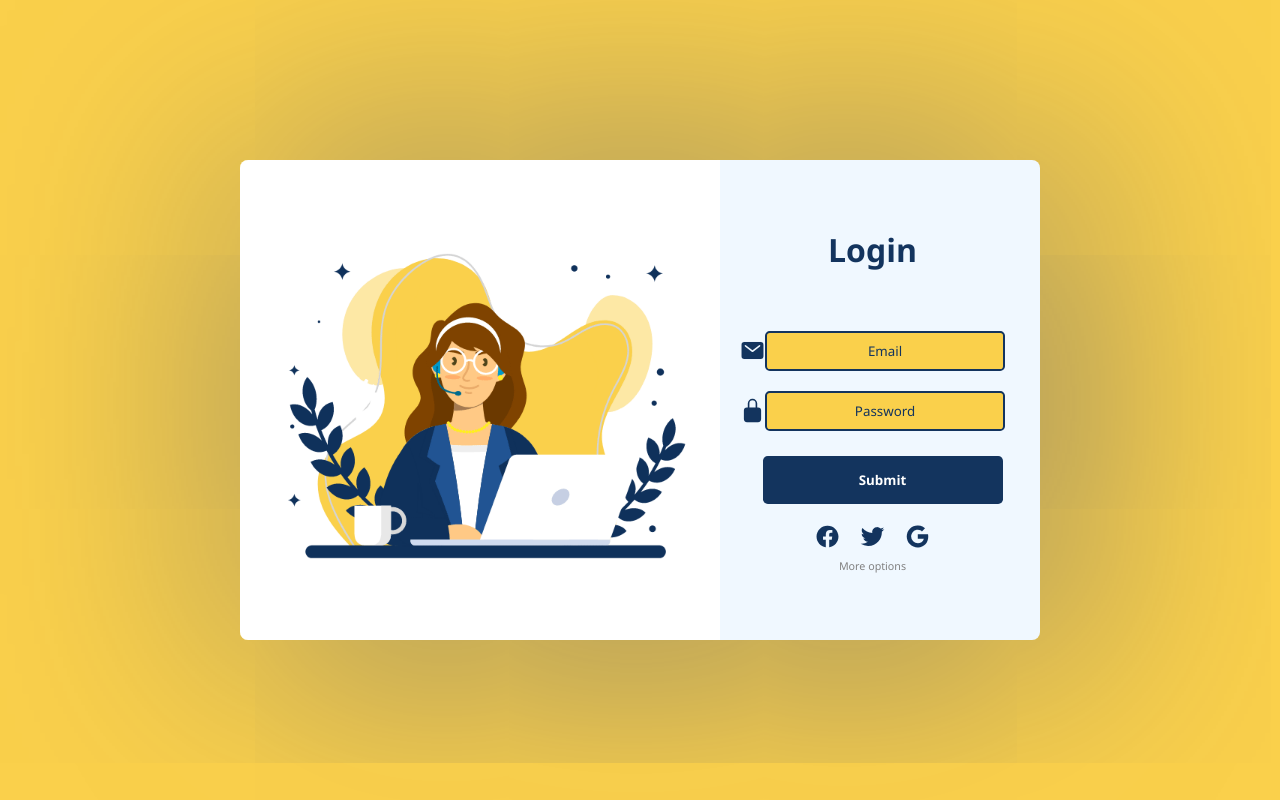
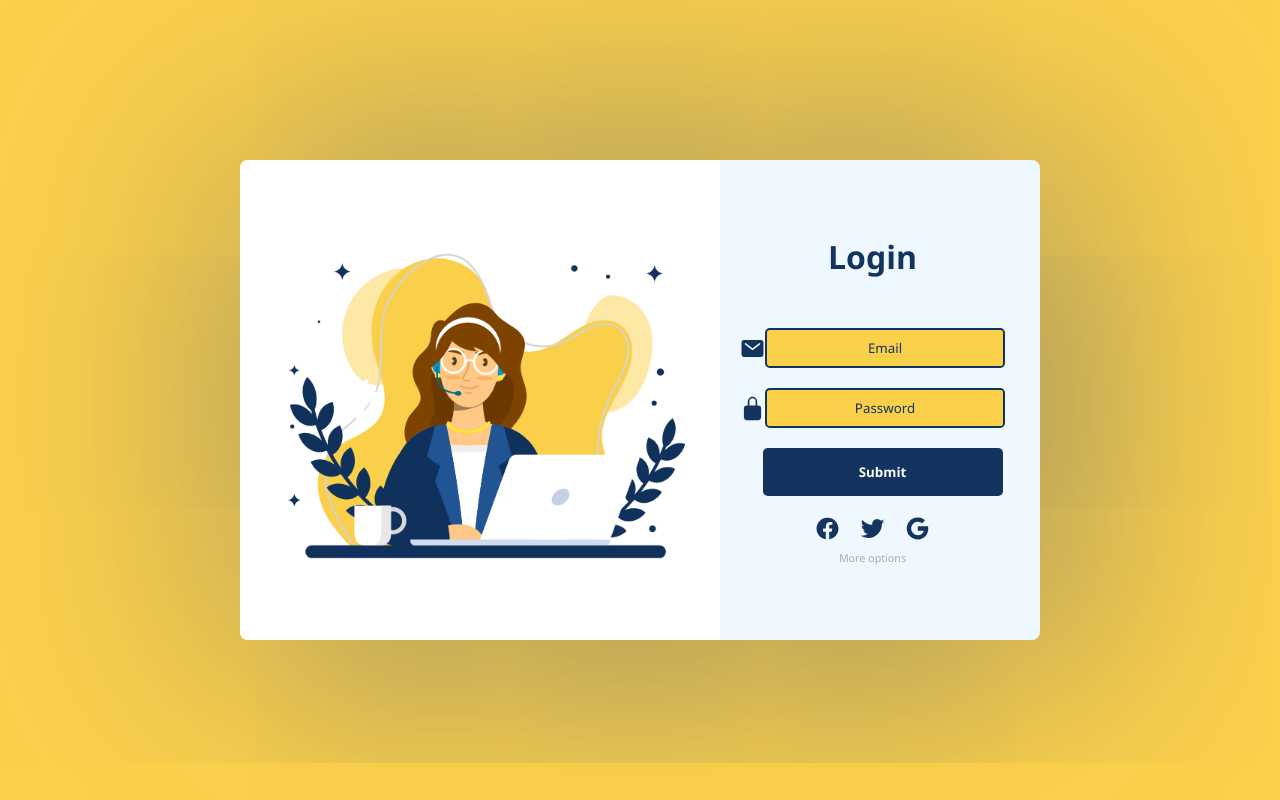
Before and after one commit to skapezempire/FormsTest, a plain HTML site: page index.html in a window 1280 px wide. Drawn offline with nearby package versions, Linux system fonts and the light colour scheme.

Commit message:
refactored some code

```diff
--- a/index.html
+++ b/index.html
@@ -10,71 +10,49 @@
 </head>
 
 <body>
-
     <div class="container">
 
-        <img class="animate" src="images/q.gif" alt="gif">
+         <img class="animate" src="images/q.gif" />
 
-
-        <div class="formElements">
+        <div class="formElement">
             <h1>Login</h1>
 
             <form>
                 <div class="email">
-                    <ion-icon name="mail"></ion-icon><input type="text" name="" placeholder="Email">
+                    <ion-icon name="mail"></ion-icon> <input type="text" name="" placeholder="Email">
+
                 </div>
 
                 <div class="password">
-
-                    <ion-icon name="lock-closed"></ion-icon><input type="password" name="" placeholder="Password">
+                    <ion-icon name="lock-closed"></ion-icon> <input type="password" name="" placeholder="Password">
                 </div>
 
-                </form>
+            </form>
 
-                <button id="sub">Submit</button>
+
+            <button type="submit">Submit</button>
 
             <div class="socials">
                 <ion-icon name="logo-facebook"></ion-icon>
                 <ion-icon name="logo-twitter"></ion-icon>
                 <ion-icon name="logo-google"></ion-icon>
 
-
-
             </div>
-            <a href="wwww.example.com"><h6>More options</h6></a>
+            <a href="www.example.com">
+                <h6>More options</h6>
+            </a>
 
         </div>
-
-    </div>
-
-    <!-- </div> -->
-
-    <!-- <ion-icon name="mail-outline"></ion-icon> -->
-
-    <!-- <ion-icon name="mail-outline"></ion-icon>
-        <ion-icon name="logo-facebook"></ion-icon>
-        <ion-icon name="logo-twitter"></ion-icon>
-        <ion-icon name="logo-google"></ion-icon>
-        <ion-icon name="lock-closed-outline"></ion-icon>
-
-        <ion-icon name="heart-outline"></ion-icon> -->
-
-
-    <!-- <button id="btn">Plant</button>
-
-        <button type="button" class="icon_btn">
-
-            <span class="btn_icon">
-                <ion-icon name="heart-outline"></ion-icon>
-            </span>
-        </button> -->
 
 
 
 
-    <!-- </div> -->
+    </div>
+
+
     <script type="module" src="https://unpkg.com/ionicons@5.5.2/dist/ionicons/ionicons.esm.js"></script>
     <script nomodule src="https://unpkg.com/ionicons@5.5.2/dist/ionicons/ionicons.js"></script>
+
 </body>
 
 </html>
--- a/main.css
+++ b/main.css
@@ -1,114 +1,99 @@
 *{
-    background-color: #fad04b;
+
     margin: 0;
     padding: 0;
     box-sizing: border-box;
-    font-family:'Segoe UI', Tahoma, Geneva, Verdana, sans-serif ;
+    font-family: 'Segoe UI', Tahoma, Geneva, Verdana, sans-serif;
+
 }
 
+body{
 
-
-body{
-   position: absolute;
-   top: 50%;
-   left:50%;
-   transform: translate(-50%, -50%);
+    background-color: #fad04b;
+    position: absolute;
+    top: 50%;
+    left:50%;
+    transform: translate(-50%, -50%);
 
 }
+
 
 .container{
     background-color: aliceblue;
     width: 50rem;
     height: 30rem;
     border-radius: 0.5rem;
-    box-shadow: 15px 8px 360px rgb(110, 110, 110);
+    box-shadow: 15px 8px 360px rgb(110,110,110);
     display: flex;
-    flex-direction: row;
-
-}
-
-.animate{
-    width: 30rem;
-    height:100%;
-    border-top-left-radius: 0.5rem;
-    border-bottom-left-radius: 0.5rem;
-}
-
-.formElements{
-
-    display: flex;
-    flex-direction: column;
-    justify-content: center;
-    align-items:center;
-    /* justify-content: space-around; */
-
-    margin-left: 20px;
-    background-color: aliceblue;
-
-}
-
-#sub{
-    background-color: #13345e;
-    color:white;
-    font-weight: bold;
-    width: 15rem;
-    height: 3rem;
-    border-radius: 0.3rem;
-    border: none;
-    margin-top: 5px;
-    margin-bottom: 20px;
-    margin-left: 20px;
+    flex-direction: row ;
 
 
-
-}
-
-
-
-.email, input, .socials,  .password, h6{
-    background-color: aliceblue;
-}
-
-input{
-
-    /* outline:none; */
-    width:15rem;
-    height: 2.5rem;
-    border:2px solid #13345e;
-    border-radius: 0.3rem;
-    text-align: center;
-    background:#fad04b;
 
 
 
 
 }
 
-::placeholder{
-    color:#13345e;
+.animate{
+    width: 30rem;
+    height: 30rem;
+    border-top-left-radius: 0.5rem;
+    border-bottom-left-radius: 0.5rem;
+
 }
 
-a{
-    text-decoration: none;
-    background-color: aliceblue;
-    color: rgb(129, 129, 129);
+.formElement{
+
+    display: flex;
+    flex-direction: column;
+    justify-content: center;
+    align-items: center;
+    margin-left: 20px;
+}
+
+button{
+
+    background-color: #13345e;
+    color:white;
+    width: 15rem;
+    height: 3rem;
+    border-radius: 0.3rem;
+    border:none;
+    font-weight: bold;
+    margin-left: 20px;
+    margin-bottom: 20px;
+}
+
+input{
+
+    width: 15rem;
+    height: 2.5rem;
+    background-color: #fad04b;
+    border-radius: 0.3rem;
+    text-align: center;
+    border: 2px solid #13345e;
+
 
 
 }
 
-h6{
-
-    font-weight: lighter;
-
+::placeholder{
+    color: #13345e;
 }
 
 
-form{
-    background-color: aliceblue;
+a{
+
+    text-decoration: none;
+    color:#aaa;
+}
+
+h6{
+    font-weight: lighter;
 }
 
 .password{
-    margin-top:20px;
+    margin-top: 20px;
     margin-bottom: 20px;
     display: flex;
     align-items: center;
@@ -117,37 +102,70 @@ form{
 }
 
 .email{
+
     display: flex;
     align-items: center;
 
+
 }
 
+
 h1{
-    color:#13345e;
-    background-color: aliceblue;
-    margin-bottom: 60px;
+color: #13345e;
+margin-bottom: 50px;
+}
+
+ion-icon{
+color: #13345e;
+width: 25px;
+height: 25px;
 
 
 }
 
 .socials{
-
     display: flex;
-    /* flex-direction: row; */
     column-gap: 20px;
     margin-bottom: 10px;
+}
 
 
-}
-
-ion-icon{
-    background-color: aliceblue;
-    color:#13345e;
-    width:25px;
-    height:25px;
 
 
-}
+
+
+
+
+
+
+
+
+
+
+
+
+
+
+
+
+
+
+
+
+
+
+
+
+
+
+
+
+
+
+
+
+
+
 
 /* #sub :hover{
     background-color: #fad04b;
```
Also changed, not shown: 1 other file.
